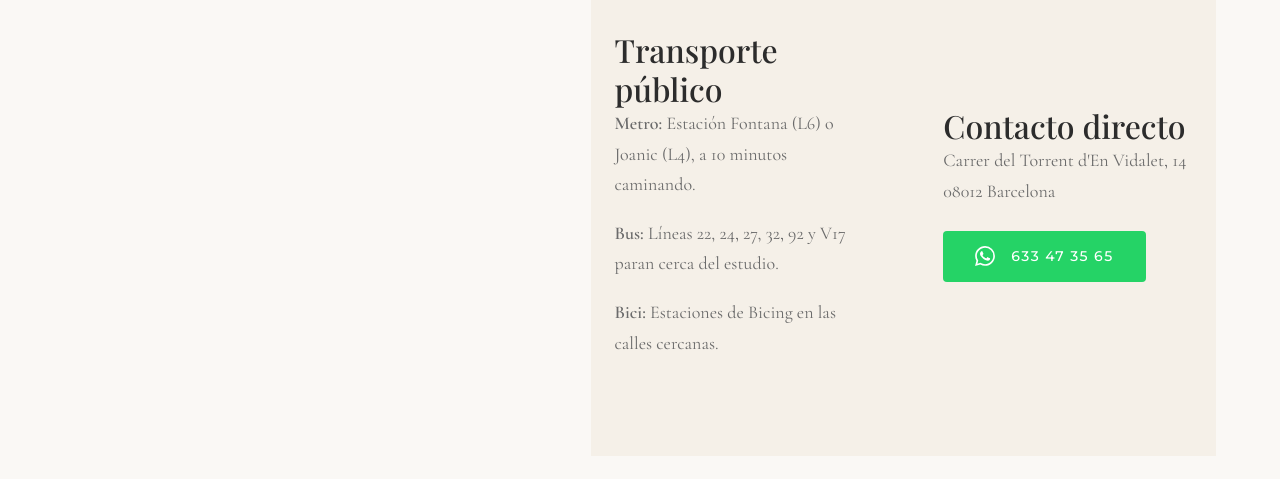
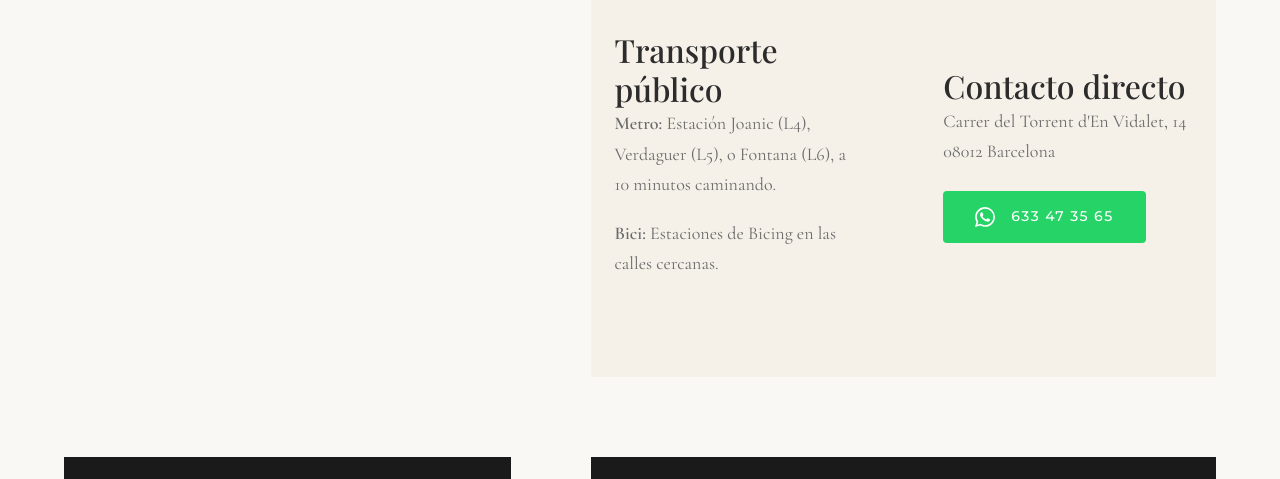
Before and after one commit to andreearr/ballet-school-landing-page, a website: page israel-rueda-ballet/contacto.html in a window 1280 px wide. Shown: the part 1607-2086 px from the top of the page. Drawn offline with nearby package versions, Linux system fonts and the light colour scheme; a web font is replaced by a local one.

Commit message:
Update public transport info on Contacto page
Remove bus lines listing and update metro stations to include Joanic (L4), Verdaguer (L5), and Fontana (L6).

Co-Authored-By: Claude Sonnet 4 <noreply@anthropic.com>

```diff
--- a/israel-rueda-ballet/contacto.html
+++ b/israel-rueda-ballet/contacto.html
@@ -144,8 +144,7 @@
             <div class="about__content" style="margin-top: var(--space-xl);">
                 <div class="about__text">
                     <h3>Transporte público</h3>
-                    <p><strong>Metro:</strong> Estación Fontana (L6) o Joanic (L4), a 10 minutos caminando.</p>
-                    <p><strong>Bus:</strong> Líneas 22, 24, 27, 32, 92 y V17 paran cerca del estudio.</p>
+                    <p><strong>Metro:</strong> Estación Joanic (L4), Verdaguer (L5), o Fontana (L6), a 10 minutos caminando.</p>
                     <p><strong>Bici:</strong> Estaciones de Bicing en las calles cercanas.</p>
                 </div>
                 <div class="about__text">
```
